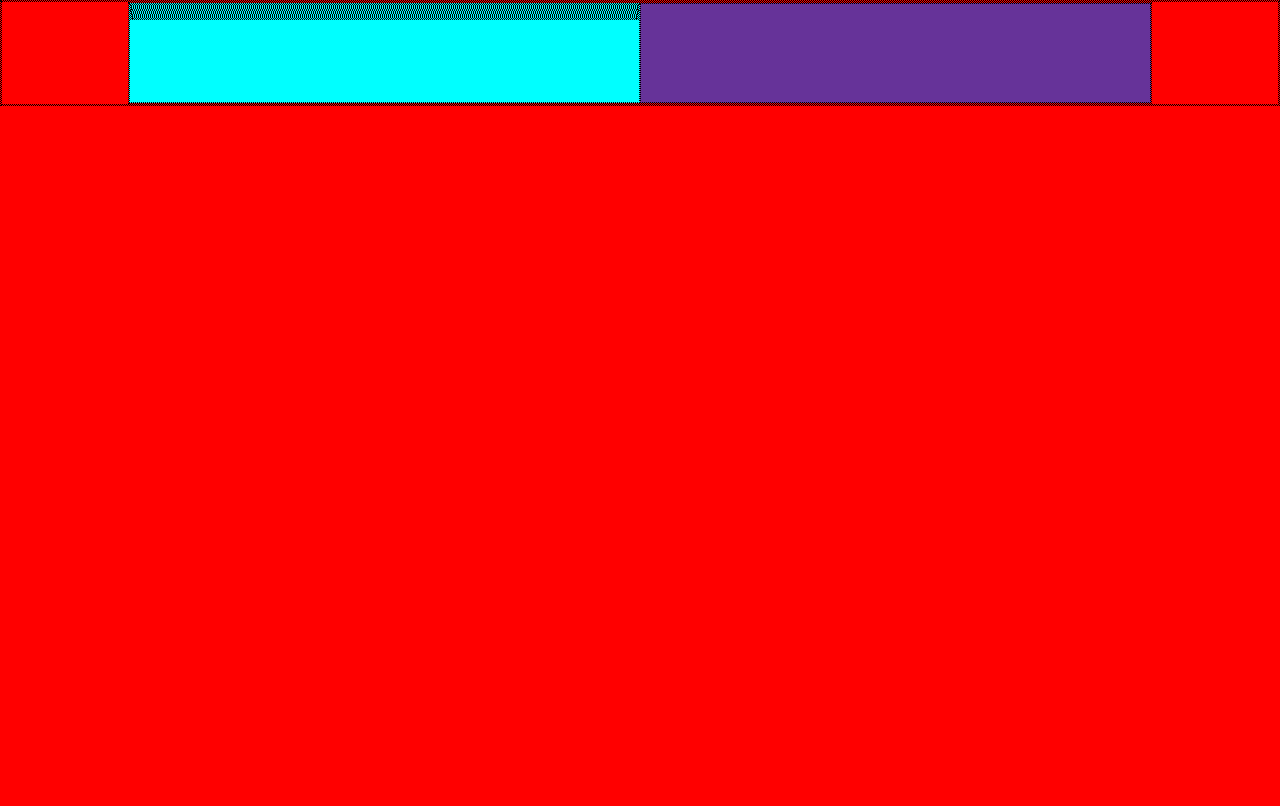
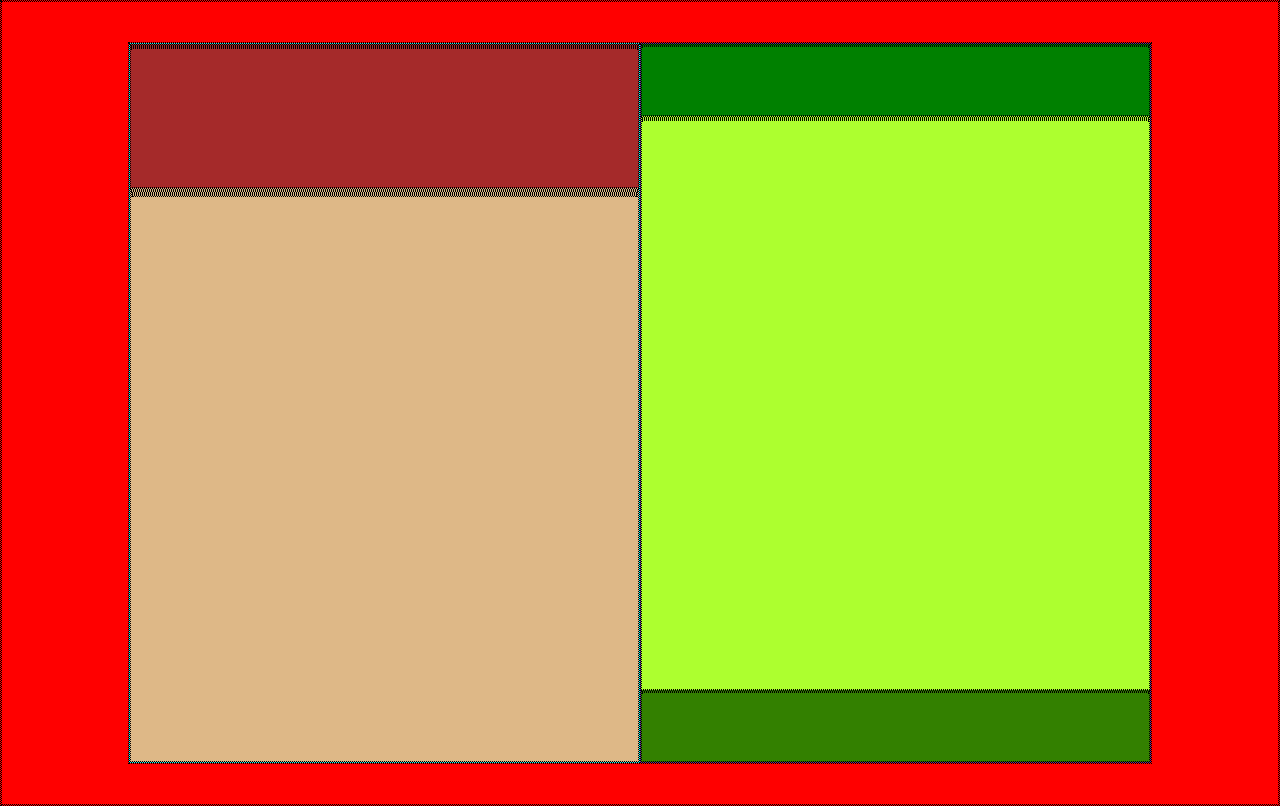
Before and after one commit to StefDev1801/html-css-boolzapp, a plain HTML site: page index.html in a window 1280 px wide. Drawn offline with Linux system fonts and the light colour scheme.

Commit message:
add .right structure html and add css height and color for visual check

```diff
--- a/assets/style.css
+++ b/assets/style.css
@@ -14,22 +14,48 @@ body{
 }
 .debug .left{
     width: 40vw;
-    height: 100px;
+    height: 90vh;
     background-color: aqua;
 }
 .debug .right{
     width: 40vw;
-    height: 100px;
+    height: 90vh;
     background-color: rebeccapurple;
+}
+.debug .left_header{
+    height: 20%;
+    background-color: brown;
+}
+.debug .left_main{
+    height: 80%;
+    background-color: burlywood;
+}
+.debug .right_header{
+    height: 10%;
+    background-color: green;
+}
+.debug .right_main{
+    height: 80%;
+    background-color: greenyellow;
+}
+.debug .right_footer{
+    height: 10%;
+    background-color: rgb(51, 128, 0);
 }
 /* #endregion */
 
-/* Region webapp? */
+/* #region webapp? */
 .background_fullscreen{
     display: flex;
     width: 80vw;
-    margin: auto;
+    margin: 5vh auto;
 }
+/* left */
+.left{
+    display: flex;
+    flex-direction: column;
+}
+/* right */
 /* #endregion */
 
 /* #region Media Queries*/
--- a/index.html
+++ b/index.html
@@ -37,7 +37,24 @@
         </div>
 
         <div class="right">
+            <div class="right_header">
+                <div class="current_chat">
+                    <!-- same css as my profile? -->
+                </div>
+            </div>
+            <div class="right_main">
+                <div class="my-msg">
 
+                </div>
+                <div class="friend-msg">
+
+                </div>
+            </div>
+            <div class="right_footer">
+                <div class="write-msg">
+
+                </div>
+            </div>
         </div>
     </div>
 
```
